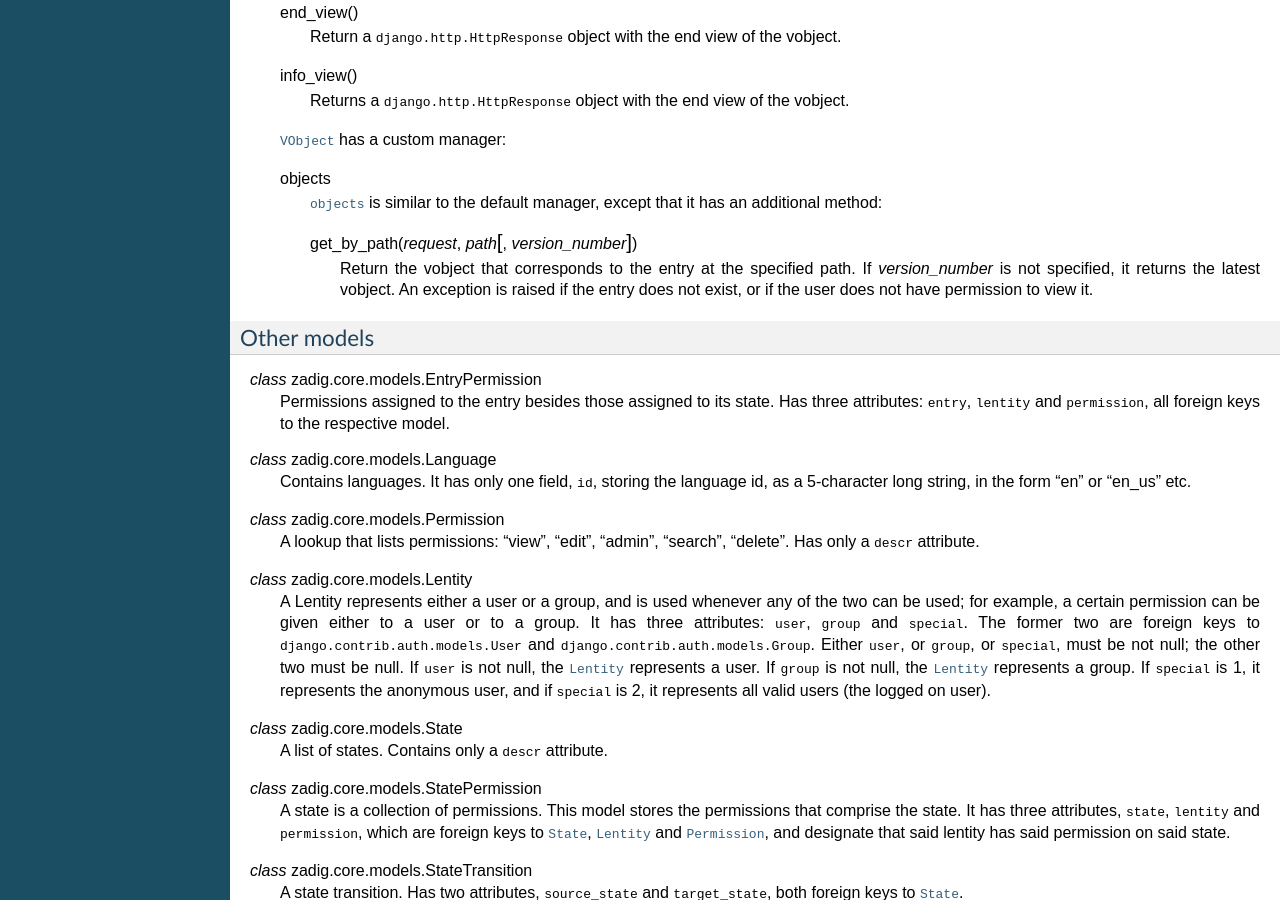
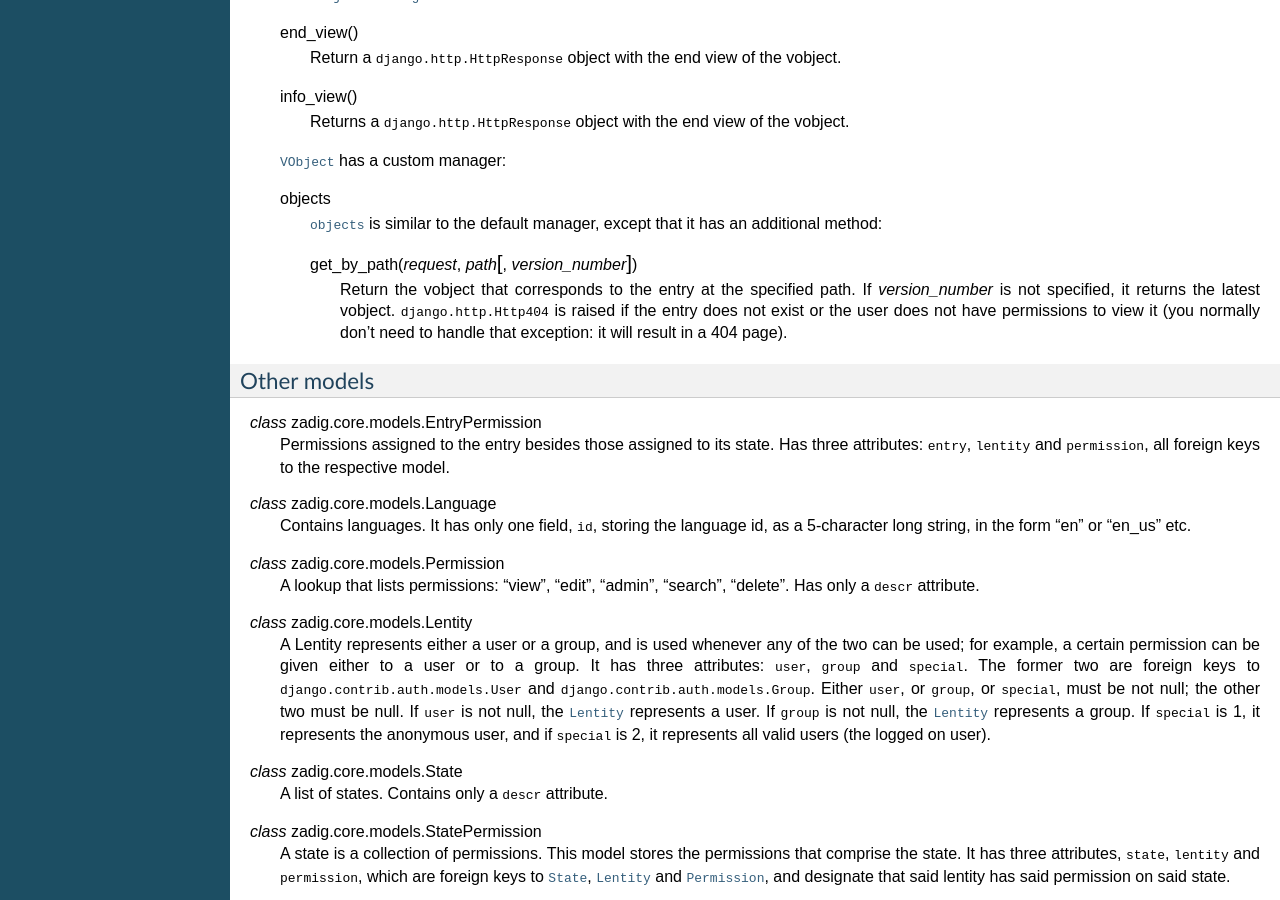
Before and after one commit to aptiko/zadig, a Sphinx documentation site: the page built from docs/api.txt, in a window 1280 px wide and 900 px high, scrolled down 4099 px. Built offline with Sphinx 7.4.7, drawn with Linux system fonts in a browser that asks for light colours; some of the changed text lies outside the part shown.

Commit message:
404 instead of internal error

```diff
--- a/docs/api.txt
+++ b/docs/api.txt
@@ -34,9 +34,11 @@ Entry
 
       .. method:: get_by_path(request, path)
 
-         Return the entry at the specified path, or
-         :const:`None` if such an entry does not exist or the user
-         does not have permissions to view it.
+         Return the entry at the specified path; raise
+         ``django.http.Http404`` if such an entry does not exist or
+         the user does not have permissions to view it (you normally
+         don't need to handle that exception: it will result in a 404
+         page).
 
          Generally you should much prefer to use the above method
          when retrieving Entries, because it will take care of
@@ -368,9 +370,10 @@ VObject
 
          Return the vobject that corresponds to the entry at the
          specified path. If *version_number* is not specified,
-         it returns the latest vobject. An exception is raised if the
-         entry does not exist, or if the user does not have permission to
-         view it.
+         it returns the latest vobject.  ``django.http.Http404`` is
+         raised if the entry does not exist or the user does not have
+         permissions to view it (you normally don't need to handle
+         that exception: it will result in a 404 page).
 
 Other models
 ------------
```
Also changed, not shown: 1 other file.
